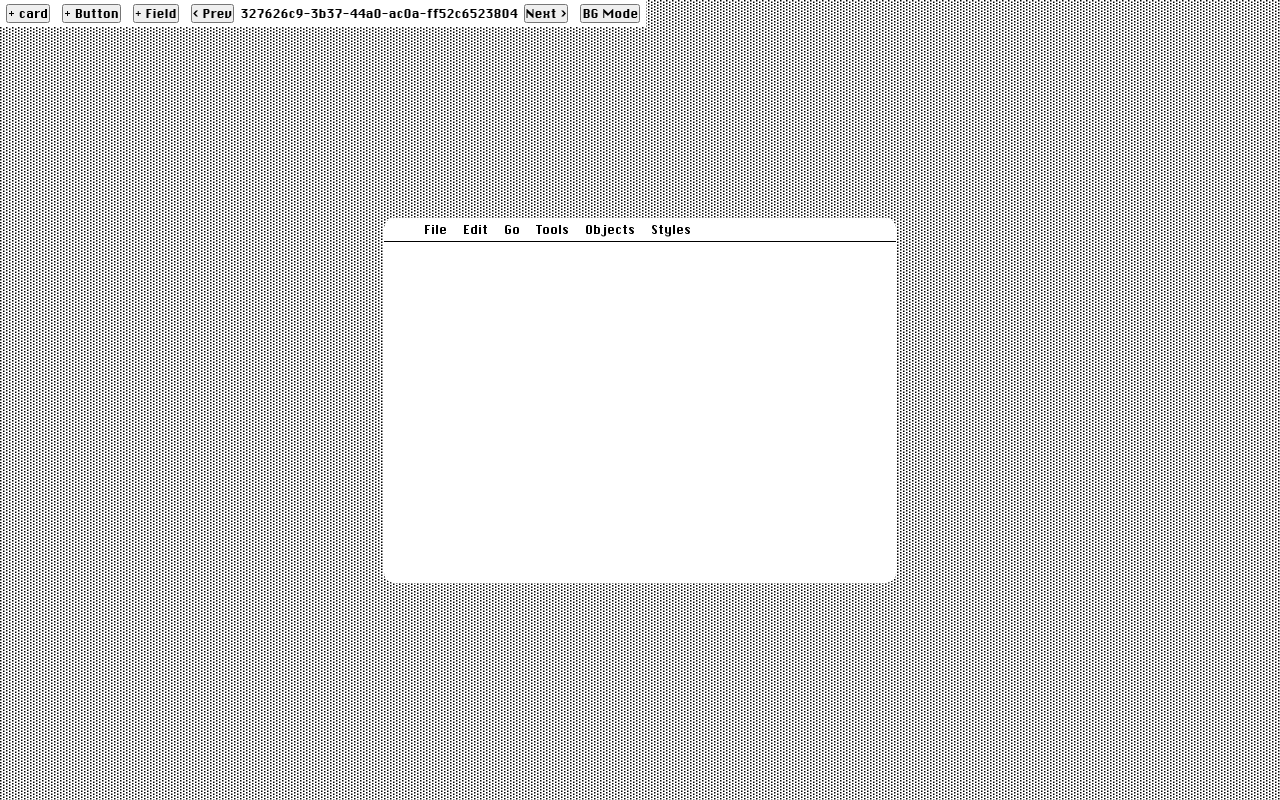
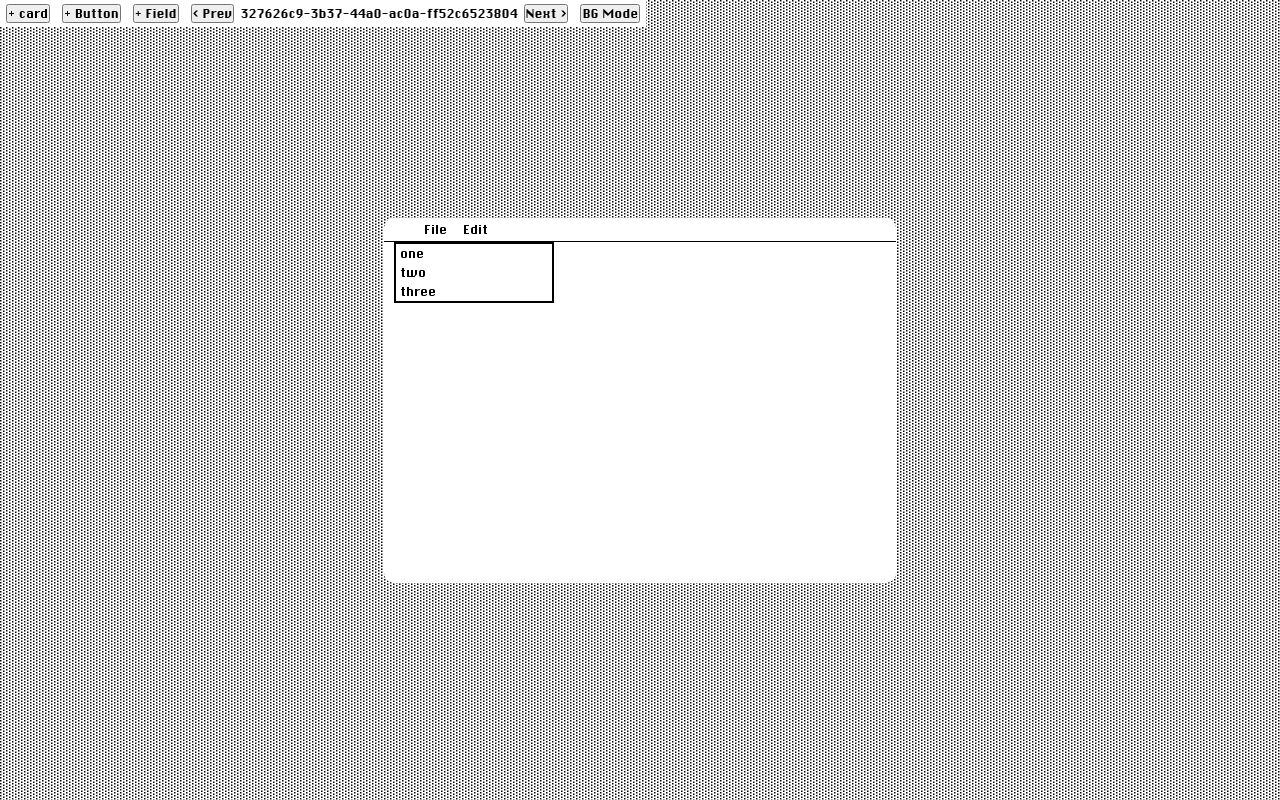
Before and after one commit to oaklandgit/Cardigan, a React (Vite) app: page / in a window 1280 px wide. Built offline with nearby package versions, Linux system fonts and the light colour scheme.

Commit message:
Fleshing out more component centric approach to menuing

```diff
--- a/src/components/Menu.module.css
+++ b/src/components/Menu.module.css
@@ -1,4 +1,13 @@
-.label {
+.menu {
+  position: absolute;
+  border: 2px solid black;
+  background-color: white;
+  top: 24px;
+  left: 0;
+  min-width: 160px;
+}
+
+/* .label {
   padding: 4px 8px;
   position: relative;
 }
@@ -35,4 +44,4 @@
 
 .shortcut {
   float: right;
-}
+} */
--- a/src/components/Menu.tsx
+++ b/src/components/Menu.tsx
@@ -1,28 +1,34 @@
 import styles from './Menu.module.css';
 
-export default function Menu({ label, items, active, hide, handleAction }) {
+export default function Menu({ children }) {
 
   return (
 
-    <div onMouseLeave={hide} className={`${styles.label} ${active && styles.active}`}>
+    <div className={styles.menu}>
+      {children}
+    </div>
 
-      {label}
+    //label, items, active, hide, handleAction
 
-      {items &&
-        <div className={styles.menu} style={{ display: active ? 'block' : 'none' }}>
-          {items.map((item: { label: string, section: boolean, shortcut: string, callback: () => void }, index: number) =>
-            <div
-              onMouseUp={() => handleAction(item.action)}
-              key={index}
-              className={`${styles.item} ${item.section && styles.section}`}>
-              {item.label}
-              <span className={styles.shortcut}>{item.shortcut}</span>
-            </div>
-          )}
-        </div>
-      }
+    // <div onMouseLeave={hide} className={`${styles.label} ${active && styles.active}`}>
+
+    //   {label}
+
+    //   {items &&
+    //     <div className={styles.menu} style={{ display: active ? 'block' : 'none' }}>
+    //       {items.map((item: { label: string, section: boolean, shortcut: string, callback: () => void }, index: number) =>
+    //         <div
+    //           onMouseUp={() => handleAction(item.action)}
+    //           key={index}
+    //           className={`${styles.item} ${item.section && styles.section}`}>
+    //           {item.label}
+    //           <span className={styles.shortcut}>{item.shortcut}</span>
+    //         </div>
+    //       )}
+    //     </div>
+    //   }
 
 
-    </div>
+    // </div>
   )
 }
--- /dev/null
+++ b/src/components/MenuItem.tsx
@@ -0,0 +1,10 @@
+import styles from './menuItem.module.css';
+
+export default function MenuItem({ title }) {
+
+  return (
+
+    <div className={styles.title}>{title}</div>
+
+  )
+}
--- /dev/null
+++ b/src/components/MenuTitle.tsx
@@ -0,0 +1,13 @@
+import styles from './menuTitle.module.css';
+
+export default function MenuTitle({ title, isActive, children }) {
+
+  return (
+
+    <div className={styles.container}>
+      <div className={styles.label}>{title}</div>
+      {children}
+    </div>
+
+  )
+}
--- a/src/components/Menubar.tsx
+++ b/src/components/Menubar.tsx
@@ -1,6 +1,8 @@
 import { useState } from 'react';
 import { menubarItems } from './menubarItems';
+import MenuTitle from './MenuTitle';
 import Menu from './Menu';
+import MenuItem from './MenuItem';
 import styles from './Menubar.module.css';
 
 export default function Menubar({ mode, handleAction }) {
@@ -23,11 +25,24 @@
 
     <div className={`${styles.menubar} ${mode && styles.backgroundMode}`}>
 
+      <MenuTitle title="">
+        <Menu>
+          <MenuItem title="one" />
+          <MenuItem title="two" />
+          <MenuItem title="three" />
+        </Menu>
+       </MenuTitle>
+
+      <MenuTitle title="File" />
+      <MenuTitle title="Edit" />
+
+      {/*
       {menubarItems.map((item, index) => (
         <div key={item.id} onClick={() => toggleMenu(index)}>
           <Menu hide={hide} active={index === selectedMenuIndex ? true : false} label={item.label} items={item.items} handleAction={handleAction} />
         </div>
       ))}
+      */}
     </div>
   )
 }
--- /dev/null
+++ b/src/components/menuItem.module.css
@@ -0,0 +1,10 @@
+.title {
+  padding: 2px 4px;
+  position: relative;
+}
+
+.title:hover {
+  background-color: black;
+  color: white;
+  cursor: pointer;
+}
--- /dev/null
+++ b/src/components/menuTitle.module.css
@@ -0,0 +1,14 @@
+.container {
+    position: relative;
+}
+
+.label {
+  padding: 4px 8px;
+}
+
+
+.label:hover, .label.active {
+  background-color: black;
+  color: white;
+  cursor: pointer;
+}
```
